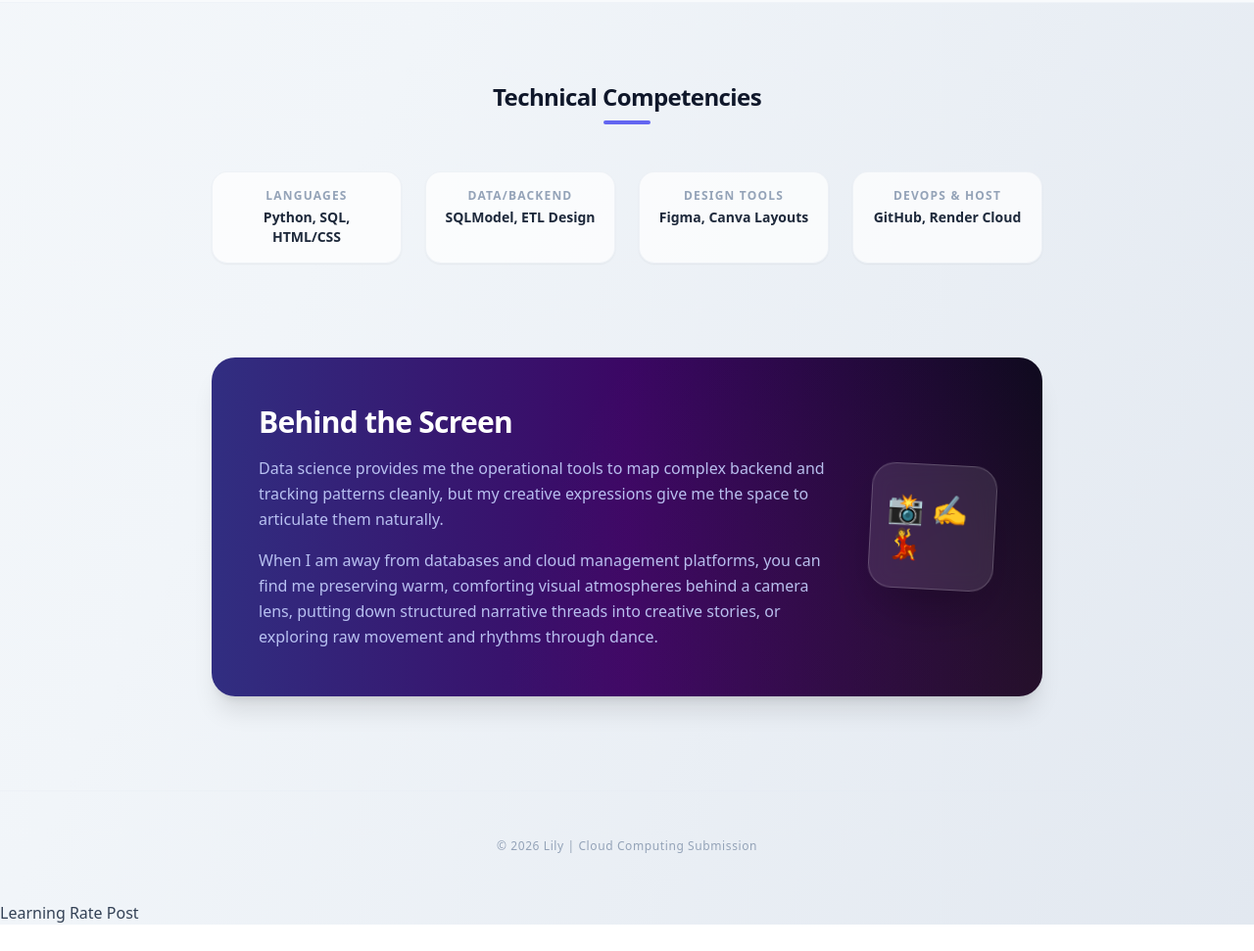
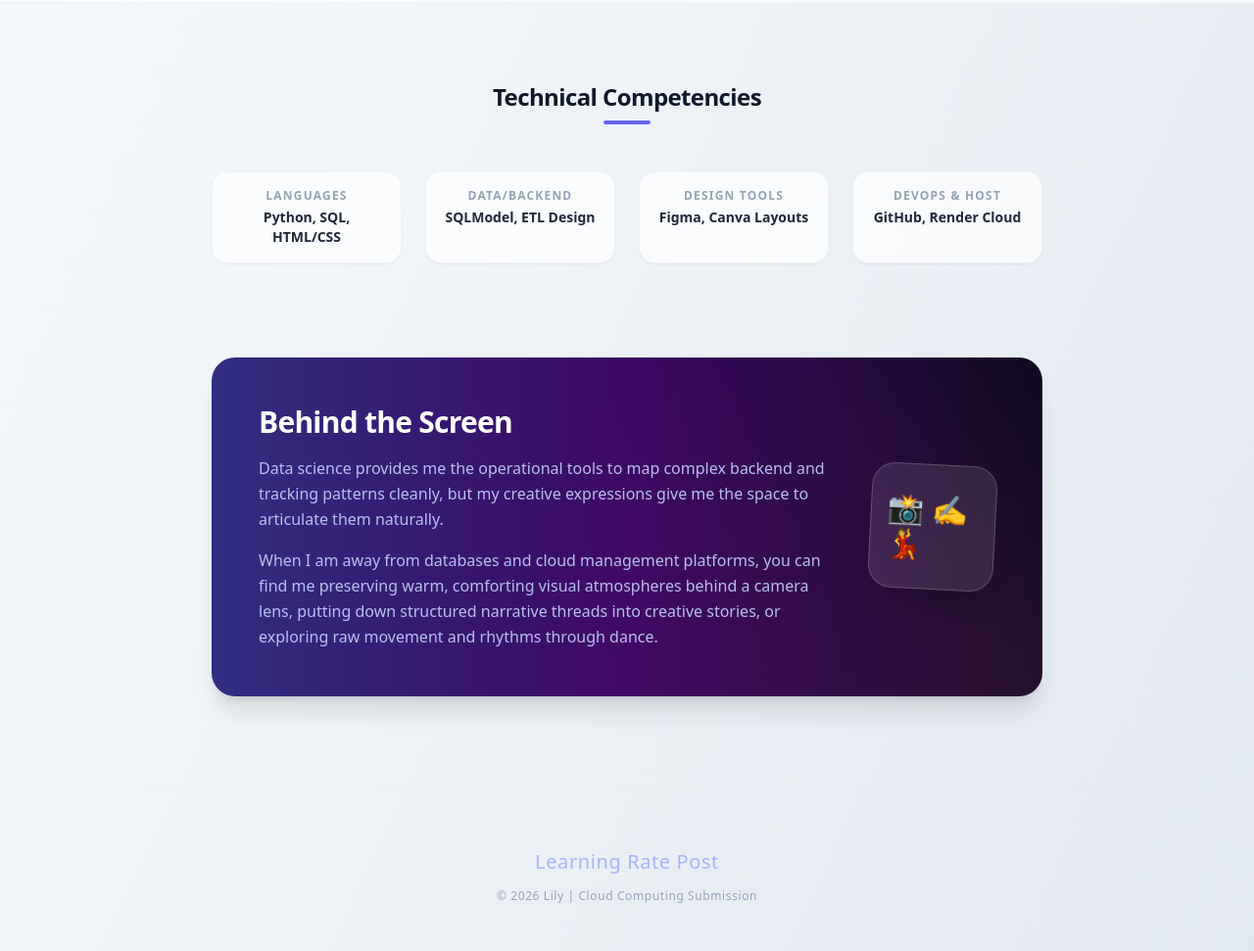
Before and after one commit to Arcel27/Bacuetes_Portfolio, a plain HTML site: page index.html in a window 1280 px wide. Shown: the part 1790-2761 px from the top of the page at 98% size. Before the commit the page ends 2734 px from the top, so only its background shows below. Drawn offline with nearby package versions, Linux system fonts and the light colour scheme.

```diff
--- a/index.html
+++ b/index.html
@@ -174,9 +174,9 @@
     </section>
 
     <footer class="py-12 text-center text-slate-400 border-t border-slate-200/30 text-xs tracking-wider">
+        <p style="text-align:center; padding:1rem;"><a href="learning-rate-post.html" style="color:#a5b4fc; font-size:1.25rem;">Learning Rate Post</a></p>
         <p>&copy; 2026 Lily | Cloud Computing Submission</p>
     </footer>
 
 </body>
-    <p><a href="learning-rate-post.html">Learning Rate Post</a></p>
 </html>
```
